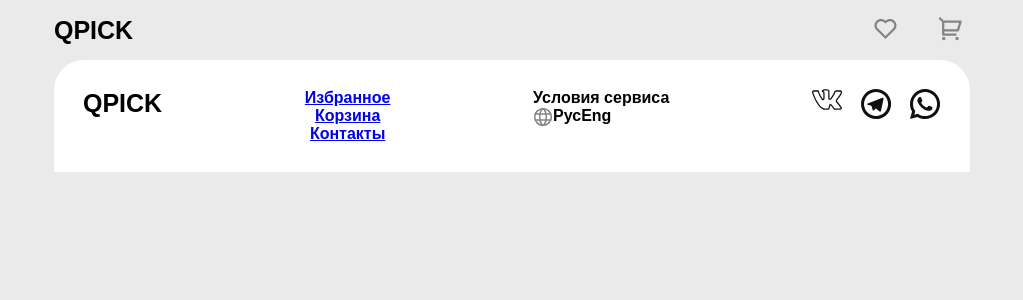
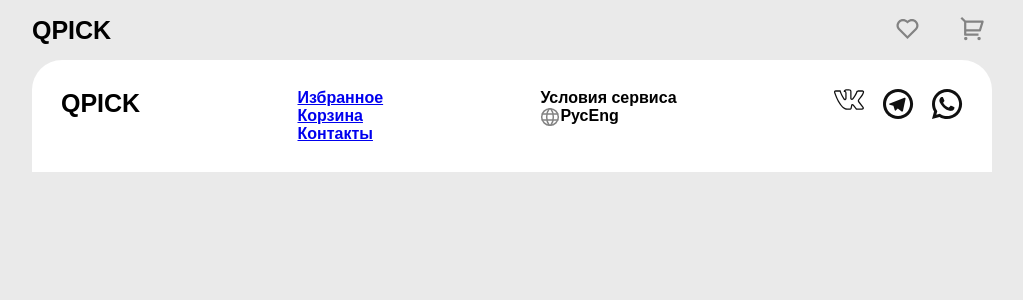
Before and after one commit to Doonn3/internet-store, a React (Vite) app: page / in a window 1280 px wide. Shown: the top 300 px of the page, without its empty margins (128-1151 px from the left). Built offline with nearby package versions, Linux system fonts and the light colour scheme.

Commit message:
refactor: app style

```diff
--- a/src/app/styles/App.scss
+++ b/src/app/styles/App.scss
@@ -1,9 +1,9 @@
 #root {
   max-width: 1280px;
-  margin: 0 182px;
+  margin: 0 160px;
   min-height: 100vh;
   /* padding: 2rem; */
-  text-align: center;
+  // text-align: center;
 
   display: flex;
   flex-direction: column;
```
